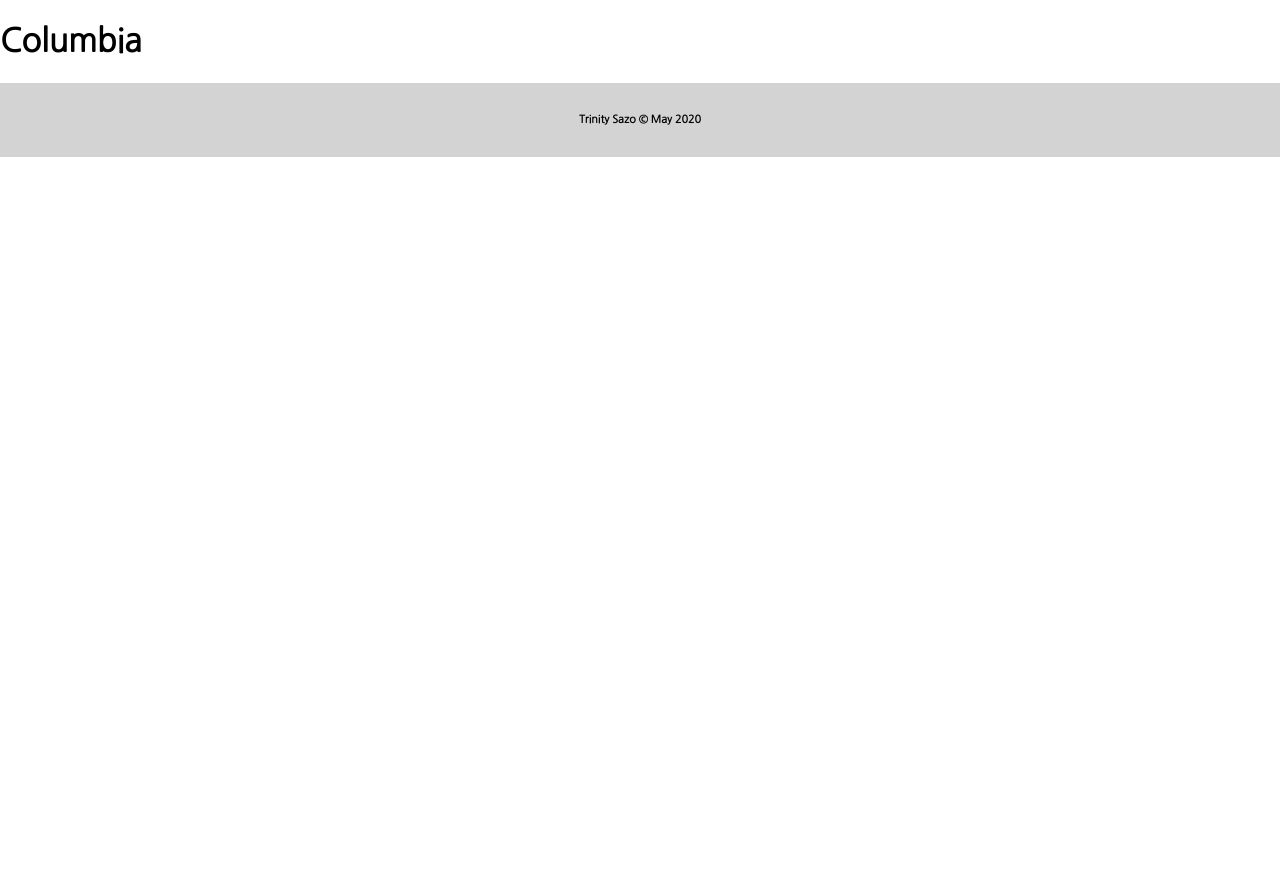
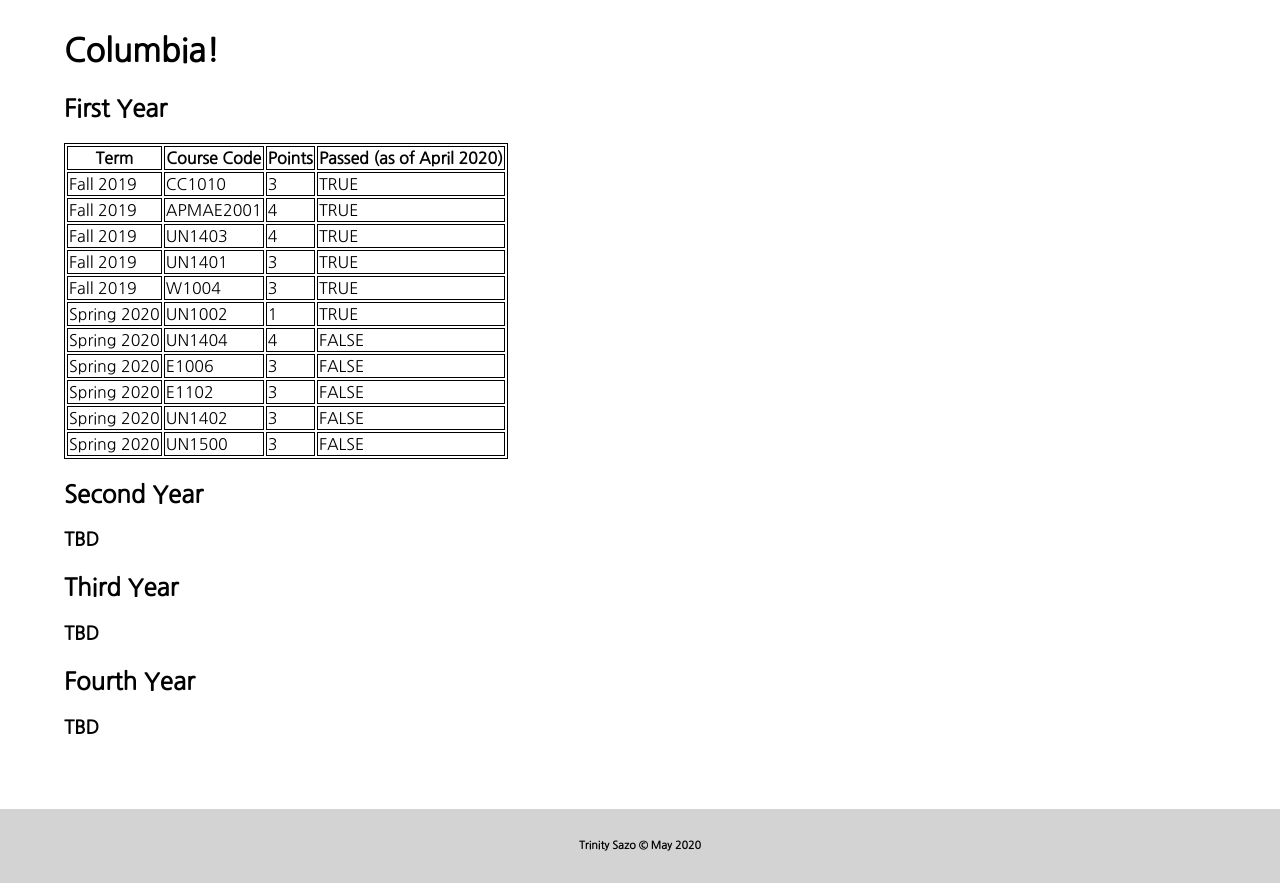
Before and after one commit to tsazo/ts3185-final, a Flask app: page /columbia in a window 1280 px wide. Shown: the part 143-1026 px from the top of the page. Before the commit the page ends 300 px from the top, so only its background shows below. Run offline with Flask 2, Linux system fonts and the light colour scheme.

Commit message:
Completed columbia page
Added an HTML table describing the classes I took and if I have passed them, along with the course numbers and credits associated with each.

```diff
--- a/app.py
+++ b/app.py
@@ -1,5 +1,3 @@
-
-
 #import statements
 from flask import Flask, render_template
 
--- a/static/css/main.css
+++ b/static/css/main.css
@@ -32,7 +32,7 @@
   transition: 0.3s;
 }
 
-.index {
+.index, .columbia {
   padding: 10px 0px 50px 00px;
   width: 90vw;
   margin: auto;
@@ -96,3 +96,7 @@
 .index div a{
   color: white;
 }
+
+table, th, tr, td {
+  border: 1px solid black;
+}
--- a/templates/columbia.html
+++ b/templates/columbia.html
@@ -10,7 +10,90 @@
     	{% extends "layout.html" %}
 		{% block content %}
 	  		<div class="body columbia">
-	    		<h1>Columbia</h1>
+	    		<h1>Columbia!</h1>
+
+	    		<h2>First Year</h2>
+	    		<table>
+	    			<tr>
+	    				<th>Term</th>
+	    				<th>Course Code</th>
+	    				<th>Points</th>
+	    				<th>Passed (as of April 2020)</th>
+	    			</tr>
+	    			<tr>
+	    				<td>Fall 2019</td>
+	    				<td>CC1010</td>
+	    				<td>3</td>
+	    				<td>TRUE</td>
+	    			</tr>
+	    			<tr>
+	    				<td>Fall 2019</td>
+	    				<td>APMAE2001</td>
+	    				<td>4</td>
+	    				<td>TRUE</td>
+	    			</tr>
+	    			<tr>
+	    				<td>Fall 2019</td>
+	    				<td>UN1403</td>
+	    				<td>4</td>
+	    				<td>TRUE</td>
+	    			</tr>
+	    			<tr>
+	    				<td>Fall 2019</td>
+	    				<td>UN1401</td>
+	    				<td>3</td>
+	    				<td>TRUE</td>
+	    			</tr>
+	    			<tr>
+	    				<td>Fall 2019</td>
+	    				<td>W1004</td>
+	    				<td>3</td>
+	    				<td>TRUE</td>
+	    			</tr>
+	    			<tr>
+	    				<td>Spring 2020</td>
+	    				<td>UN1002</td>
+	    				<td>1</td>
+	    				<td>TRUE</td>
+	    			</tr>
+	    			<tr>
+	    				<td>Spring 2020</td>
+	    				<td>UN1404</td>
+	    				<td>4</td>
+	    				<td>FALSE</td>
+	    			</tr>
+	    			<tr>
+	    				<td>Spring 2020</td>
+	    				<td>E1006</td>
+	    				<td>3</td>
+	    				<td>FALSE</td>
+	    			</tr>
+	    			<tr>
+	    				<td>Spring 2020</td>
+	    				<td>E1102</td>
+	    				<td>3</td>
+	    				<td>FALSE</td>
+	    			</tr>
+	    			<tr>
+	    				<td>Spring 2020</td>
+	    				<td>UN1402</td>
+	    				<td>3</td>
+	    				<td>FALSE</td>
+	    			</tr>
+	    			<tr>
+	    				<td>Spring 2020</td>
+	    				<td>UN1500</td>
+	    				<td>3</td>
+	    				<td>FALSE</td>
+	    			</tr>
+	    		</table>
+
+	    		<h2>Second Year</h2>
+	    		<h3>TBD</h3>
+	    		<h2>Third Year</h2>
+	    		<h3>TBD</h3>
+	    		<h2>Fourth Year</h2>
+	    		<h3>TBD</h3>
 	  		</div>
 		{% endblock %}
     </body>
```
Also changed, not shown: columbia.csv (added, +33 -0 lines).
